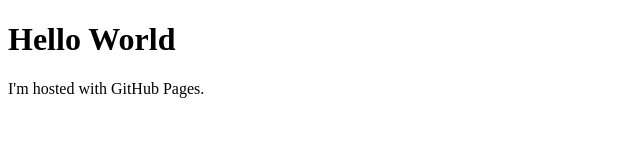
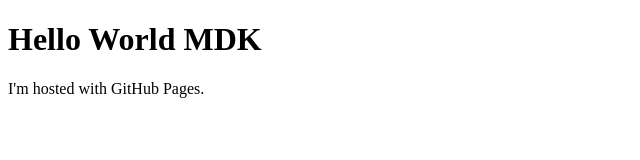
Before and after one commit to stathub/stathub.github.io, a plain HTML site: page index.html in a window 1280 px wide. Shown: the whole page, without its empty margins (0-640 px from the left). Drawn offline with Linux system fonts and the light colour scheme.

Commit message:
Update index.html

```diff
--- a/index.html
+++ b/index.html
@@ -1,7 +1,7 @@
 <!DOCTYPE html>
 <html>
 <body>
-<h1>Hello World</h1>
+<h1>Hello World MDK</h1>
 <p>I'm hosted with GitHub Pages.</p>
 </body>
 </html>
```
